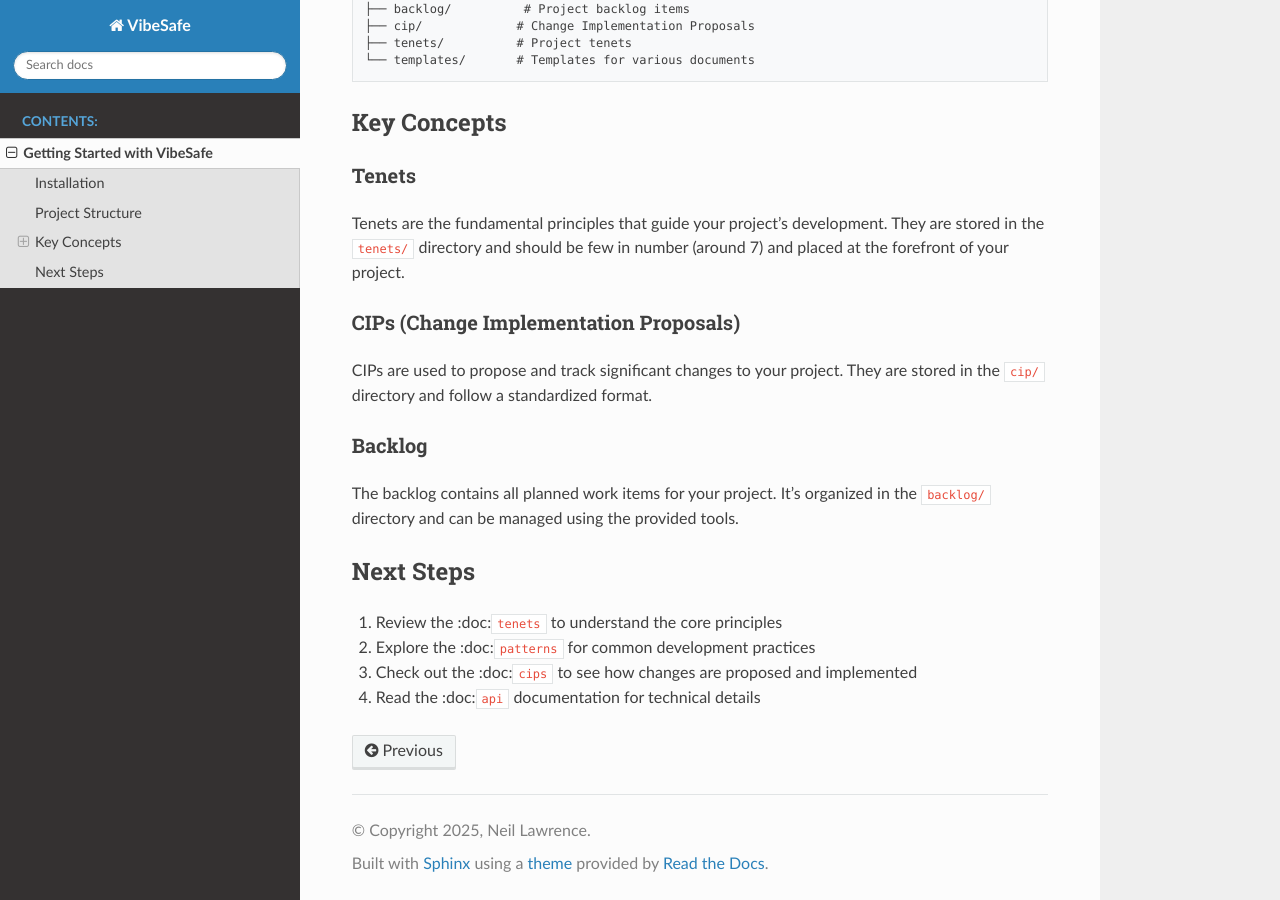
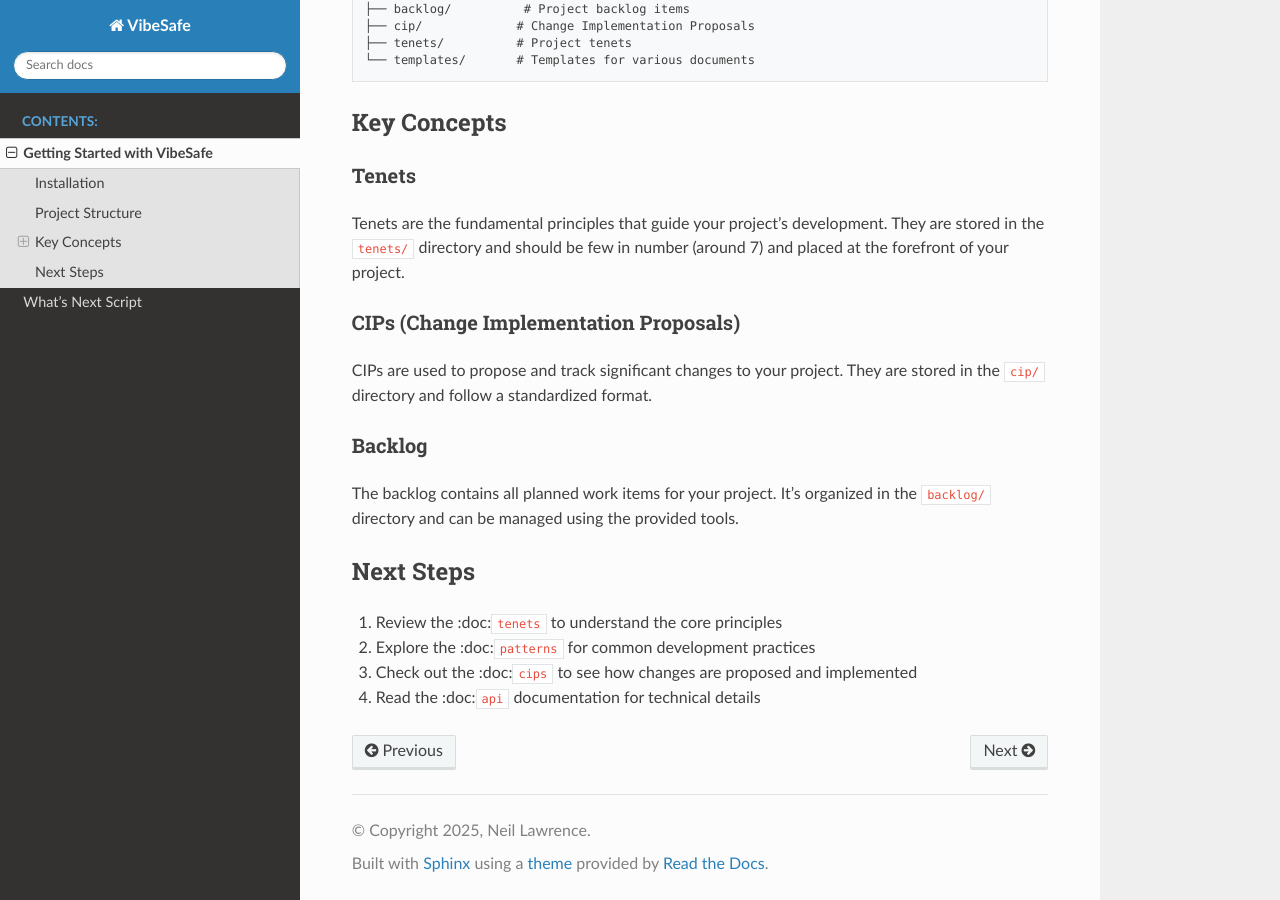
Before and after one commit to lawrennd/vibesafe, a Sphinx documentation site: the page built from docs/source/getting_started.md, in a window 1280 px wide and 900 px high, scrolled down 607 px. Built offline with Sphinx 7.4.7 and the Read the Docs theme 3.1.0, drawn with Linux system fonts in a browser that asks for light colours; pages that are not in the unit, such as notebooks, are missing from menus.

Commit message:
fix: update documentation index to remove non-existent documents

```diff
--- a/docs/source/index.rst
+++ b/docs/source/index.rst
@@ -1,5 +1,5 @@
 Welcome to VibeSafe's documentation!
-================================
+===================================
 
 VibeSafe is a standardized project management framework that promotes consistent development practices through a set of well-defined tenets, patterns, and tools.
 
@@ -8,11 +8,7 @@ VibeSafe is a standardized project management framework that promotes consistent
    :caption: Contents:
 
    getting_started
-   tenets
-   patterns
-   cips
-   api
-   contributing
+   whats_next_script
 
 Indices and tables
 ==================
```
